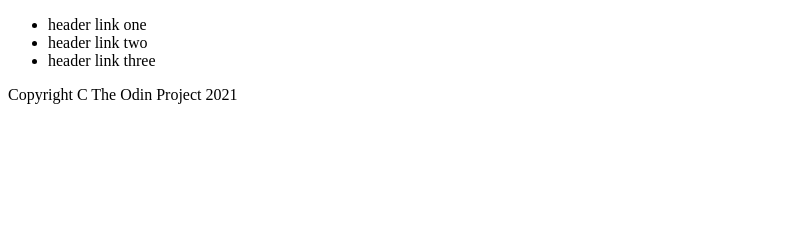
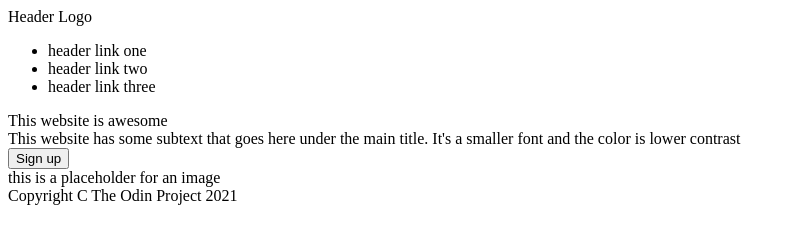
Before and after one commit to edurflores/landing-page-top, a plain HTML site: page index.html in a window 1280 px wide. Shown: the whole page, without its empty margins (0-794 px from the left). Drawn offline with Linux system fonts and the light colour scheme.

Commit message:
HTML: updated top section. Added titles and text

```diff
--- a/index.html
+++ b/index.html
@@ -8,12 +8,17 @@
     <body>
         <div class="top-section">
             <div class="header">
+                <div class="title">Header Logo</div>
                 <ul class="header-links">
                     <li>header link one</li>
                     <li>header link two</li>
                     <li>header link three</li>
                 </ul>
             </div>
+            <div class="hero-text">This website is awesome</div>
+            <div class="subtext">This website has some subtext that goes here under the main title. It's a smaller font and the color is lower contrast</div>
+            <button class="sign-button">Sign up</button>
+            <div class="image-placeholder">this is a placeholder for an image</div>
         </div>
 
         <div class="info-section">
```
